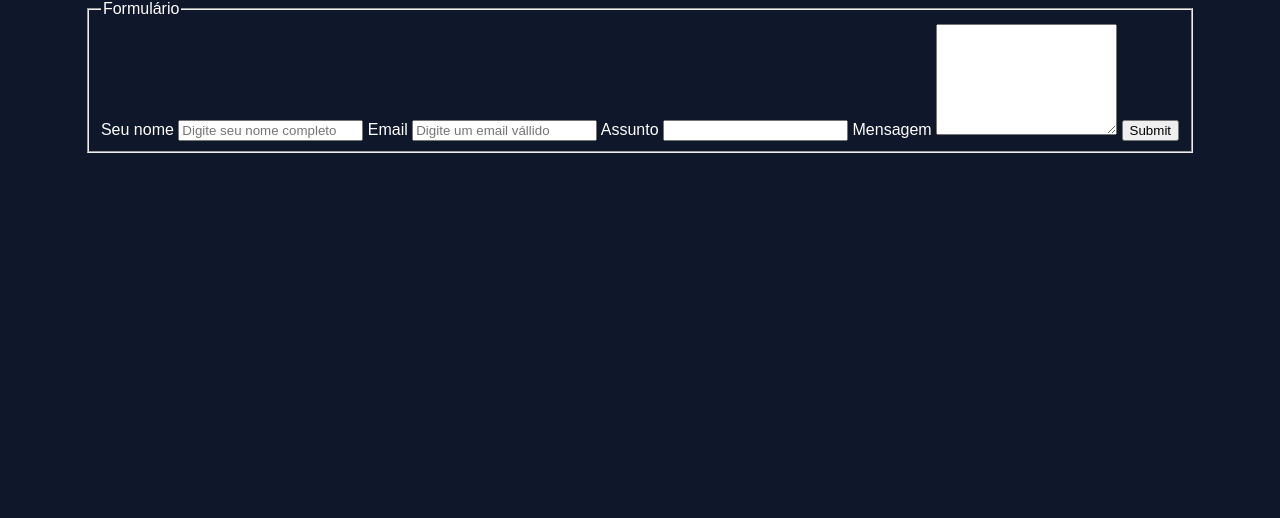
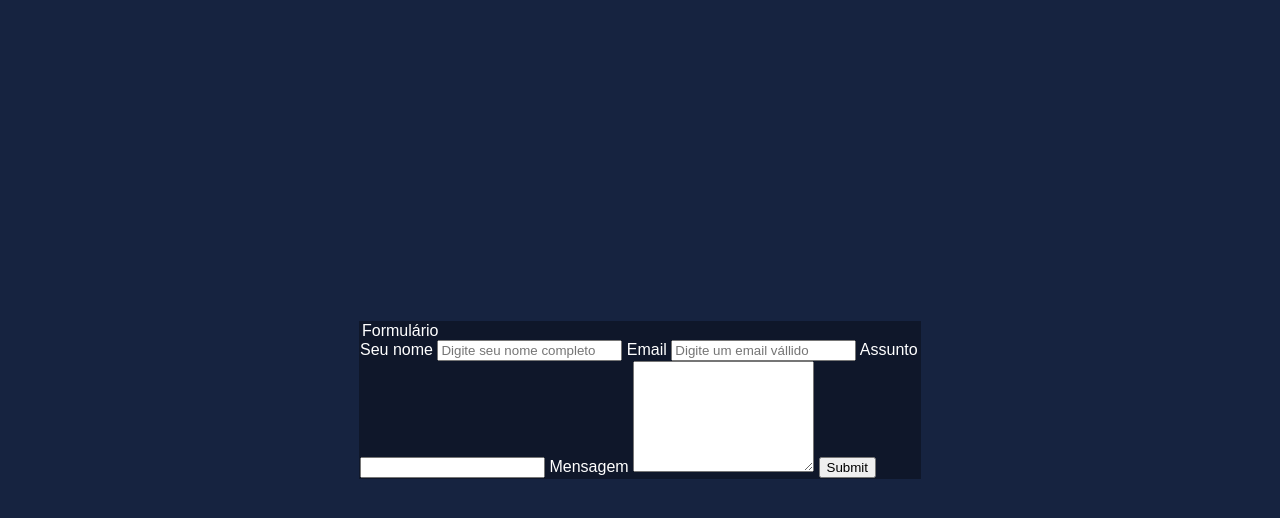
Before and after one commit to LuisAraujo-Dev/login-page, a plain HTML site: page index.html in a window 1280 px wide. Drawn offline with Linux system fonts and the light colour scheme.

Commit message:
Styling form and fieldset

```diff
--- a/index.html
+++ b/index.html
@@ -8,8 +8,8 @@
 </head>
 <body>
 
-    <form action="post" autocomplete="off">
-        <fieldset>
+    <form action="post" class="main-form" autocomplete="off">
+        <fieldset class="form-fieldset">
             <legend>Formulário</legend>
 
             <label for="name" >Seu nome
--- a/style.css
+++ b/style.css
@@ -1,5 +1,6 @@
 html{
-    background-color: #0f172a;
+
+    background-color: #162340;
     color: white;
     font-family: Arial, Helvetica, sans-serif;
 }
@@ -9,5 +10,19 @@ body{
     justify-content: center;
     align-items: center;
     margin: 0;
-    max-height: 100vh;
+    min-height: 100vh;
 }
+
+.main-form {
+    width: 90%;
+    min-width: 28.125em;
+    max-width: 35em;
+    padding: 1px;
+    background-color: #0f172a;
+}
+
+.form-fieldset{
+    border: none;
+    padding: 0;
+    margin: 0;
+}
```
